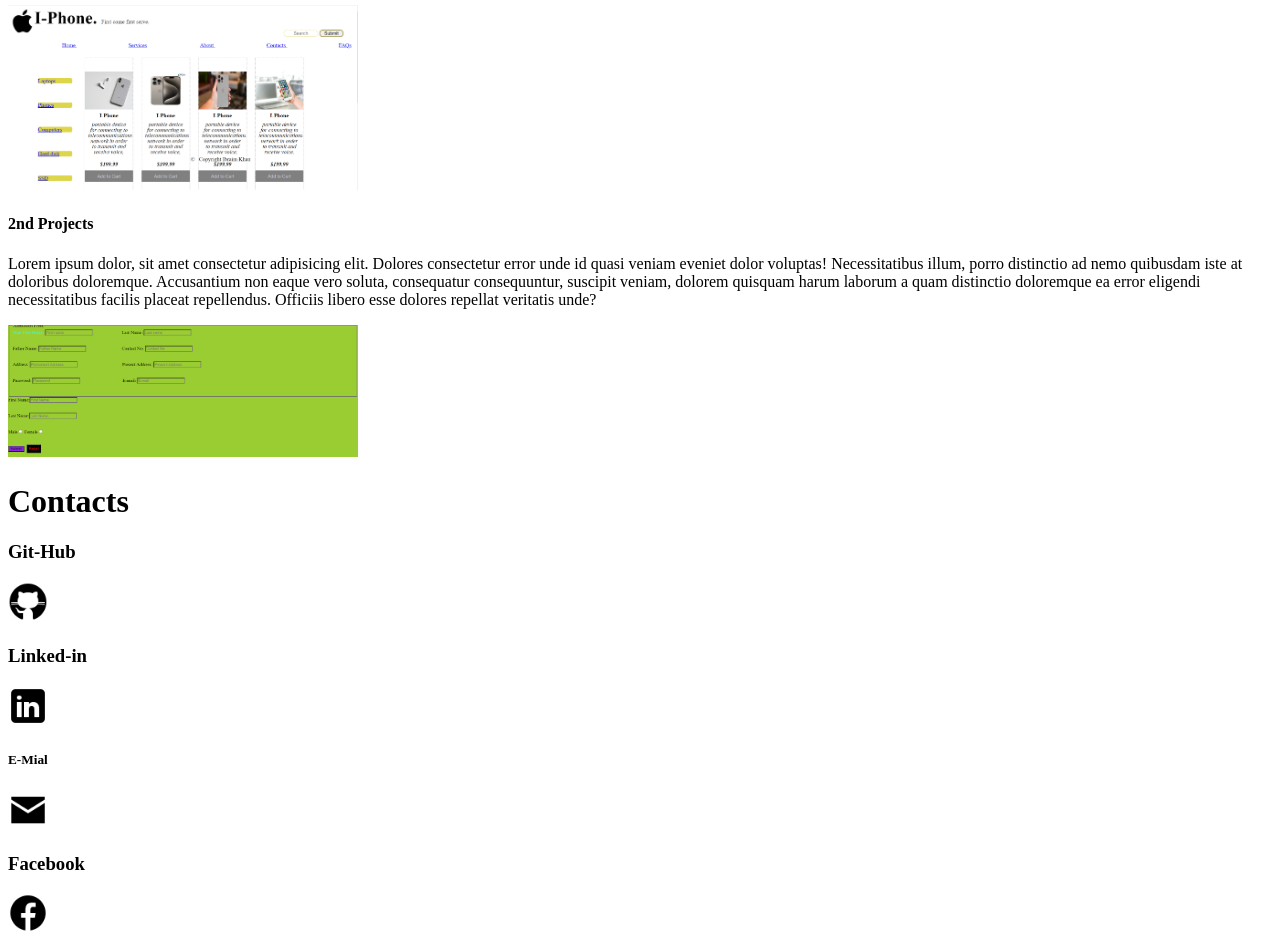
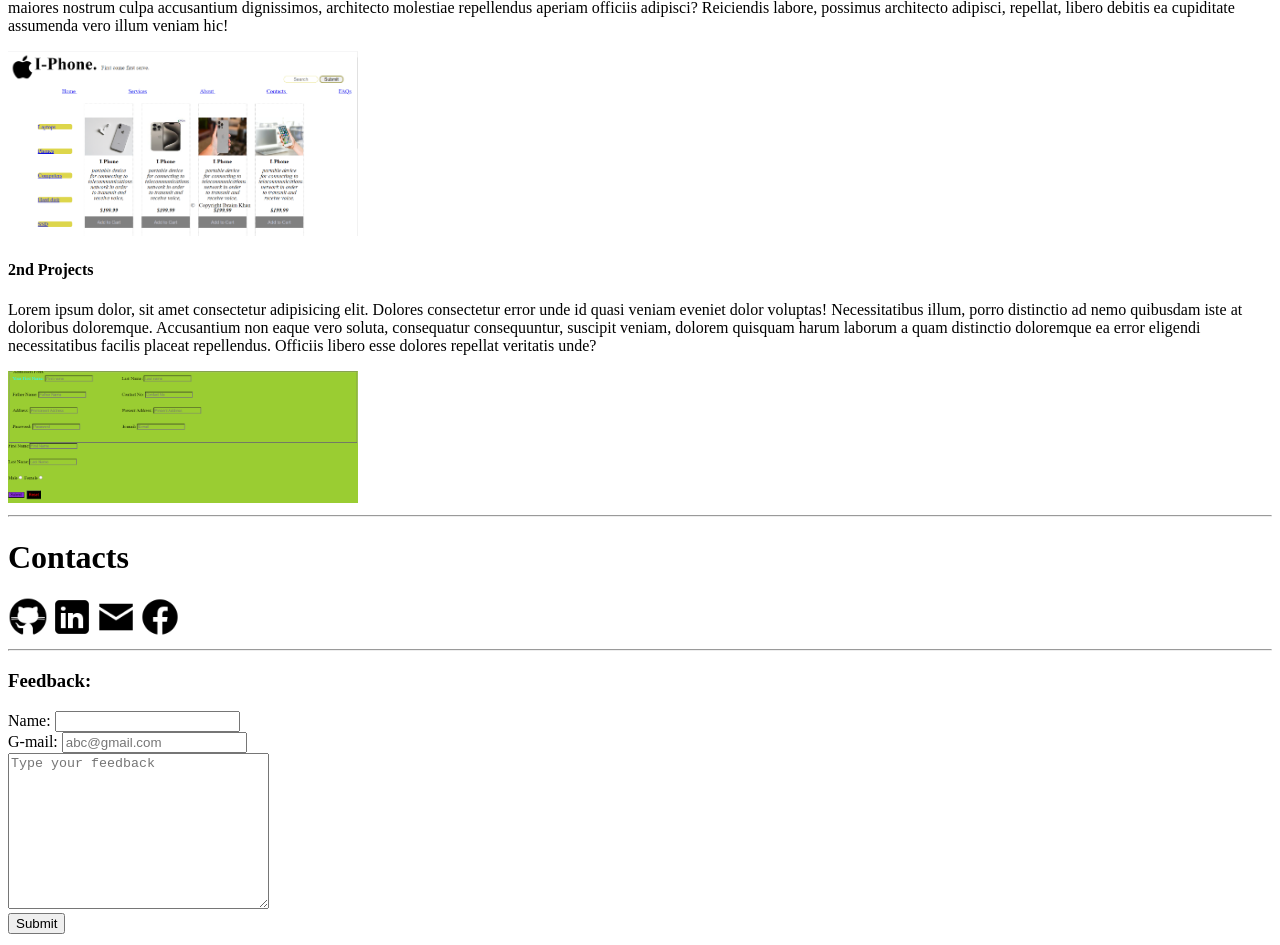
Before and after one commit to ibrahimaupian09/Assignment-deploy-project, a plain HTML site: page index.html in a window 1280 px wide. Shown: the part 1385-2330 px from the top of the page. Drawn offline with Linux system fonts and the light colour scheme.

Commit message:
add form

```diff
--- a/index.html
+++ b/index.html
@@ -37,6 +37,7 @@
             <dd>Lorem ipsum dolor sit amet, consectetur adipisicing elit. In harum dicta minus temporibus fugit voluptatibus libero nihil voluptatem sapiente! Similique nihil sapiente alias est dolores consectetur suscipit corrupti illo numquam!</dd>
         </dl>
     </div>
+<hr>
     <div id="Education">
         <h1>Education</h1>
             <table>
@@ -82,7 +83,7 @@
                 </tbody>
             </table>
     </div>
-
+<hr>
     <div id="skills">
         <h1>Skills Page</h1>
             <ol>
@@ -100,7 +101,7 @@
                 <img src="./images/skill/freelancing.png" alt="ye Freelancing  certificate hai" width="150" length="150">
             </ol>
     </div>
-
+<hr>
     <div id="projects">
         <h1>Projects</h1>
         <h2>My Projects</h2>
@@ -112,20 +113,30 @@
     <p>Lorem ipsum dolor, sit amet consectetur adipisicing elit. Dolores consectetur error unde id quasi veniam eveniet dolor voluptas! Necessitatibus illum, porro distinctio ad nemo quibusdam iste at doloribus doloremque. Accusantium non eaque vero soluta, consequatur consequuntur, suscipit veniam, dolorem quisquam harum laborum a quam distinctio doloremque ea error eligendi necessitatibus facilis placeat repellendus. Officiis libero esse dolores repellat veritatis unde?</p>
     <img src="./images/project/project-2.png" alt="ye mera project hai" width="350" length="300">
     </div>
-
+<hr>
     <div id="contact">
         <h1>Contacts</h1>
-        <h3>Git-Hub</h3>
+
         <a href="https://github.com/ibrahimaupian09" target="_blank"><img src="./images/contact/icons8-github-100.png" alt="" width="40px" height="40px"></a>
 
-        <h3>Linked-in</h3>
+
         <a href="https://www.linkedin.com/feed" target="_blank"><img src="./images/contact/linkedinn.png" alt="" width="40px" height="40px"></a>
 
-        <h5>E-Mial</h5>
+
         <a href="mailto:ibrahimaupian09@gmail.com" target="_blank"><img src="./images/contact/email.png" alt="" width="40px" height="40px"></a>
 
-        <h3>Facebook</h3>
-        <a href="https://www.facebook.com/profile.php?id=100084670868250&mibextid=ZbWKwL" target="_blank"><img src="./images/contact/facebookk.png" alt="" width="40px" height="40px"></a>
+
+        <a href="https://www.facebook.com/profile.php?id=100084670868250&mibextid=ZbWKwL" target="_blank"><img src="./images/contact/facebookk.png" alt="" width="40px" height="40px"></a> <hr>
+
+        <div id="form">
+            <form>
+                <h3>Feedback:</h3>
+                Name:    <input type="text" maxlength="20" > <br>
+                G-mail: <input type="email" placeholder="abc@gmail.com" required> <br>
+                <textarea cols="30" rows="10" placeholder="Type your feedback"></textarea> <br>
+                <input type="submit">
+            </form>
+        </div>
     </div>
 </body>
 </html>
```
Also changed, not shown: Contacts/contact.html (+14 -4 lines).
